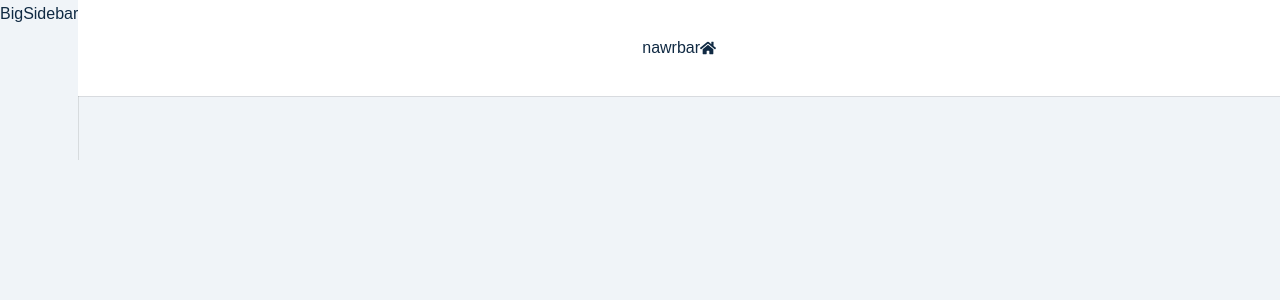
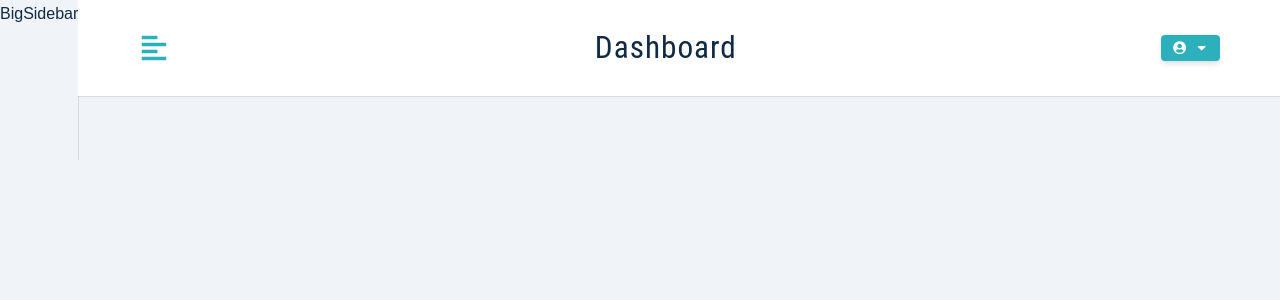
Before and after one commit to ikadgzl/jobify-mern, a React (Create React App) app in the folder client/: page / in a window 1280 px wide. Shown: the top 300 px of the page. Built offline with nearby package versions, Linux system fonts and the light colour scheme.

Commit message:
added logout functionality on navbar

```diff
--- a/client/src/components/Navbar.js
+++ b/client/src/components/Navbar.js
@@ -1,10 +1,44 @@
 import Wrapper from '../wrappers/Navbar';
-import { FaHome } from 'react-icons/fa';
+import { FaAlignLeft, FaUserCircle, FaCaretDown } from 'react-icons/fa';
+import Logo from './Logo';
+import { useAppContext } from '../context/appContext';
+import { useState } from 'react';
 
 const Navbar = () => {
+  const [showLogout, setShowLogout] = useState(false);
+
+  const { toggleSidebar, logoutUser, user } = useAppContext();
+
   return (
     <Wrapper>
-      nawrbar <FaHome />
+      <div className='nav-center'>
+        <button className='toggle-btn' onClick={toggleSidebar}>
+          <FaAlignLeft />
+        </button>
+
+        <div>
+          <Logo />
+          <h3 className='logo-text'>dashboard</h3>
+        </div>
+
+        <div className='btn-container'>
+          <button
+            type='button'
+            className='btn'
+            onClick={() => setShowLogout((prev) => !prev)}
+          >
+            <FaUserCircle />
+            {user?.name}
+            <FaCaretDown />
+          </button>
+
+          <div className={`dropdown ${showLogout && 'show-dropdown'}`}>
+            <button type='button' className='dropdown-btn' onClick={logoutUser}>
+              logout
+            </button>
+          </div>
+        </div>
+      </div>
     </Wrapper>
   );
 };
--- a/client/src/context/actions.js
+++ b/client/src/context/actions.js
@@ -1,3 +1,11 @@
+export const TOGGLE_SIDEBAR = 'TOGGLE_SIDEBAR';
+
+export const toggle = () => ({
+  type: TOGGLE_SIDEBAR
+});
+
+// ###
+
 export const SHOW_ALERT = 'SHOW_ALERT';
 export const CLEAR_ALERT = 'CLEAR_ALERT';
 
@@ -43,3 +51,9 @@ export const loginSuccess = (user, token, location) => ({
 export const loginError = () => ({
   type: LOGIN_USER_ERROR
 });
+
+// ###
+
+export const LOGOUT_USER = 'LOGOUT_USER ';
+
+export const logout = () => ({ type: LOGOUT_USER });
--- a/client/src/context/appContext.js
+++ b/client/src/context/appContext.js
@@ -5,10 +5,12 @@ import {
   loginBegin,
   loginError,
   loginSuccess,
+  logout,
   registerBegin,
   registerError,
   registerSuccess,
-  showAlert
+  showAlert,
+  toggle
 } from './actions';
 import { appReducer } from './reducers';
 import axios from 'axios';
@@ -25,7 +27,8 @@ const INITIAL_STATE = {
   user: user ? JSON.parse(user) : null,
   token: token,
   userLocation: location || '',
-  jobLocation: location || ''
+  jobLocation: location || '',
+  toggleSidebar: false
 };
 
 const AppContext = createContext();
@@ -77,9 +80,25 @@ const AppProvider = ({ children }) => {
     }
   };
 
+  const logoutUser = () => {
+    dispatch(logout());
+    deleteLocalStorage();
+  };
+
+  const toggleSidebar = () => {
+    dispatch(toggle());
+  };
+
   return (
     <AppContext.Provider
-      value={{ state, displayAlert, registerUser, loginUser }}
+      value={{
+        state,
+        displayAlert,
+        registerUser,
+        loginUser,
+        toggleSidebar,
+        logoutUser
+      }}
     >
       {children}
     </AppContext.Provider>
--- a/client/src/context/reducers.js
+++ b/client/src/context/reducers.js
@@ -3,10 +3,12 @@ import {
   LOGIN_USER_BEGIN,
   LOGIN_USER_ERROR,
   LOGIN_USER_SUCCESS,
+  LOGOUT_USER,
   REGISTER_USER_BEGIN,
   REGISTER_USER_ERROR,
   REGISTER_USER_SUCCESS,
-  SHOW_ALERT
+  SHOW_ALERT,
+  TOGGLE_SIDEBAR
 } from './actions';
 
 export const appReducer = (state, action) => {
@@ -59,6 +61,18 @@ export const appReducer = (state, action) => {
     case LOGIN_USER_ERROR:
       return { ...state, isLoading: false };
 
+    case TOGGLE_SIDEBAR:
+      return { ...state, toggleSidebar: !state.toggleSidebar };
+
+    case LOGOUT_USER:
+      return {
+        ...state,
+        user: null,
+        userLocation: null,
+        jobLocation: null,
+        token: null
+      };
+
     default:
       break;
   }
```
